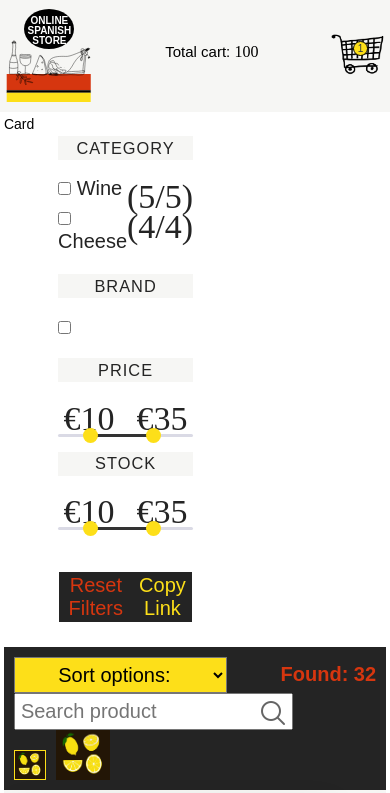
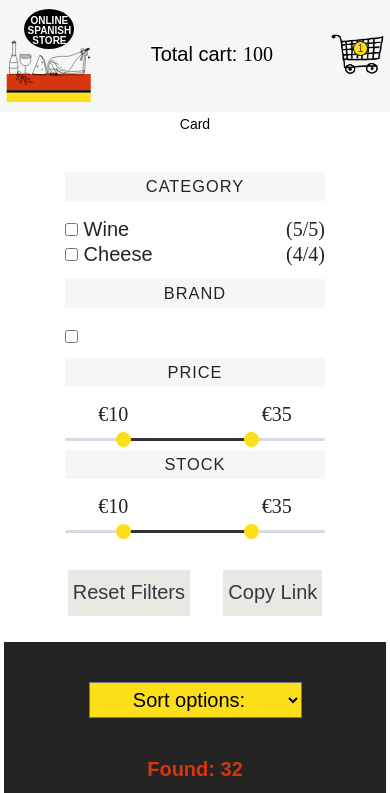
Before and after one commit to sensaur/online-store, a website built with webpack: page src/index.html in a window 390 px wide. Shown: the top 793 px of the page. Built offline with nearby package versions, Linux system fonts and the light colour scheme; files whose address does not match are found by name; a web font is replaced by a local one.

Commit message:
fix: layout adaptive

```diff
--- a/src/styles/components/_button.scss
+++ b/src/styles/components/_button.scss
@@ -1,12 +1,17 @@
 .button{
     color: $color-white;
-    padding: 2%;
+    padding: 0 2%;
     font-size: 2rem;
     border-style: none;
     font-weight: 300;
     cursor: pointer;
     border-radius: 0%;
     background-color: $color-additional;
+
+    @media screen and (max-width: 1000px) {
+        background-color: $brand-color2;
+    }
+
     &:hover{
         background-color: $brand-color2;
         color: $color-text-dark;
@@ -16,8 +21,26 @@
 
 .button_reset{
     color: $color-buttons;
+
+    @media screen and (max-width: 1000px) {
+        color: $color-text-dark;
+
+        &:hover{
+            color: $color-buttons;
+        }
+
+     }
 }
 
 .button_link{
     color: $color-button-hover;
+
+    @media screen and (max-width: 1000px) {
+       color: $color-text-dark;
+
+       &:hover{
+        color: $color-button-hover;
+    }
+
+    }
 }
--- a/src/styles/components/_multirange.scss
+++ b/src/styles/components/_multirange.scss
@@ -1,8 +1,14 @@
-.multirange__data{
+.multirange__data {
     display: flex;
     width: 100%;
     justify-content: space-around;
     margin-bottom: 1rem;
+
+   .multirange__data_from,
+   .multirange__data_arrows,
+   .multirange__data_to {
+     font-size: 2rem;
+   }
 }
 .dual-slider{
     position: relative;
--- a/src/styles/layout/_filters.scss
+++ b/src/styles/layout/_filters.scss
@@ -5,9 +5,14 @@
     padding: 1%;
     width: 25%;
     color: $color-additional;
+
+    @media screen and (max-width: 1000px) {
+       width: 70%;
+    }
+
     .reset-link{
         display: flex;
-        justify-content: space-around;
+        justify-content: space-between;
         padding: 1%;
 
     }
@@ -32,6 +37,10 @@
                 .wrapper_checkbox{
                 }
 
+                @media screen and (max-width: 1000px) {
+                    margin: 0 auto;
+                }
+
             }
         }
 
@@ -43,3 +52,10 @@
 .filter_stock{
     margin-bottom: 3em;
 }
+
+.data-filter {
+    font-size: 2rem;
+    @media screen and (max-width: 1000px) {
+    font-size: 2rem;
+    }
+}
--- a/src/styles/layout/_header.scss
+++ b/src/styles/layout/_header.scss
@@ -103,11 +103,11 @@
         font-weight: 200;
 
         @media screen and (max-width: 569px) {
-            font-size: 1.5rem;
+            font-size: 2rem;
         }
         .total{
             @media screen and (max-width: 569px) {
-                font-size: 16px;
+                font-size: 2rem;
             }
         }
 
--- a/src/styles/layout/_main.scss
+++ b/src/styles/layout/_main.scss
@@ -3,5 +3,8 @@
     gap: 2rem;
     margin: 0 auto;
     padding: 1%;
-    flex-wrap: wrap;
+    @media screen and (max-width: 1000px) {
+    flex-direction: column;
+    align-items: center;
+    }
 }
--- a/src/styles/layout/_products.scss
+++ b/src/styles/layout/_products.scss
@@ -12,6 +12,13 @@
         align-items: center;
         background-color: $color-additional;
         padding: 1rem;
+
+        @media screen and (max-width: 1000px) {
+          gap: 4rem;
+          flex-wrap: wrap;
+          justify-content: center;
+          padding: 4rem;
+        }
 
         .sort{
            background-color: $color-button-hover;
@@ -72,4 +79,5 @@
         }
 
     }
+
 }
```
